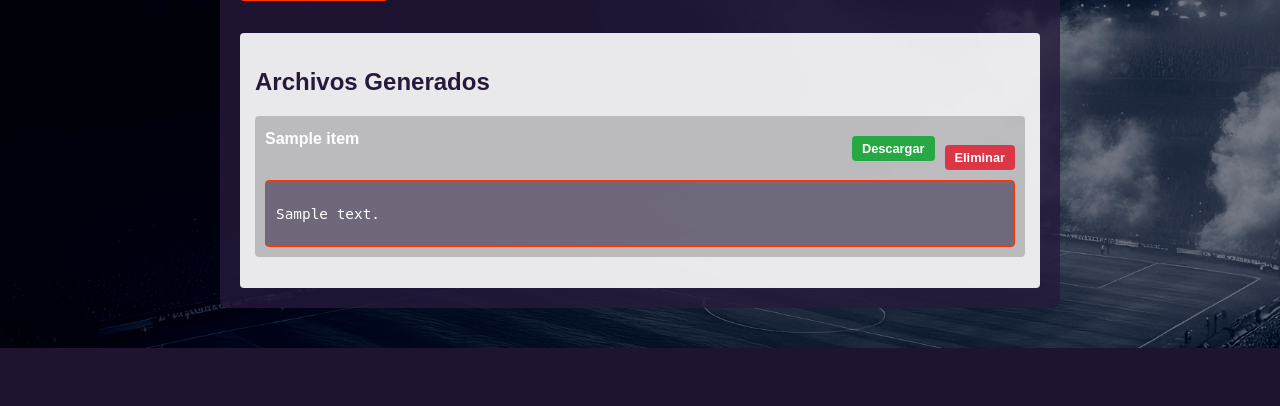
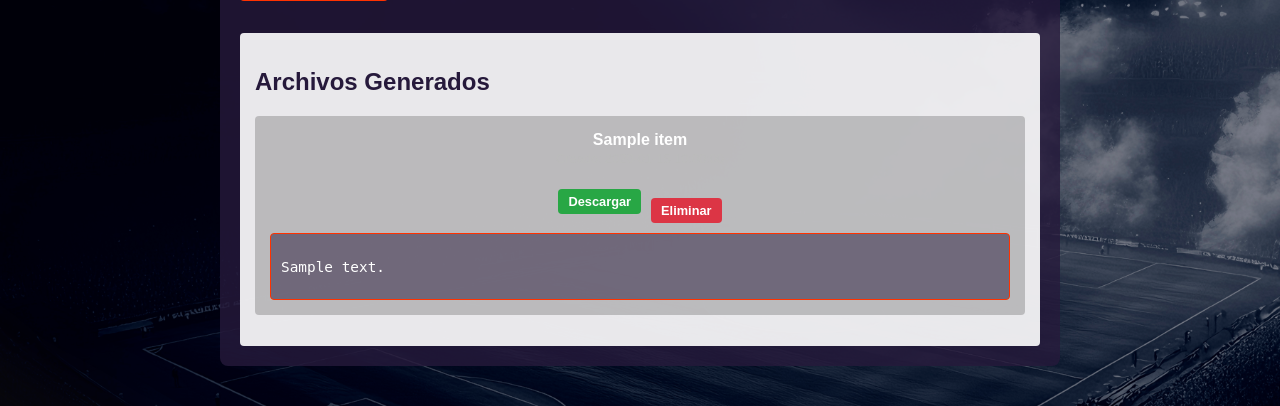
Before and after one commit to sebasfanatiz/wilson_ai_copies, a Flask app: template templates/index.html in a window 1280 px wide. Shown: the part 960-1366 px from the top of the page. Before the commit the page ends 1308 px from the top, so only its background shows below. Run offline with Flask 3, Linux system fonts and the light colour scheme; the template is opened without the code that fills it: most values are stand-ins (such as "Sample title", 1, 10 or a date in 2020).

Commit message:
Update index.html

```diff
--- a/templates/index.html
+++ b/templates/index.html
@@ -174,45 +174,46 @@
         <h2>Archivos Generados</h2>
         <ul style="padding-left: 0;">
           {% for item in archivos %}
-            <li style="display: flex; flex-direction: column; justify-content: space-between; align-items: stretch; background-color: rgba(0,0,0,0.2); padding: 10px; border-radius: 4px; margin-bottom: 8px;">
-              <div style="display: flex; justify-content: space-between; align-items: center; width: 100%;">
-                <div style="flex-grow: 1;">
-                  <strong style="color: #fff;">{{ item.nombre }}</strong><br>
+
+          <li style="background-color: rgba(0,0,0,0.2); padding: 15px; border-radius: 4px; margin-bottom: 8px; text-align: center;">
+            <div>
+              <strong style="color: #fff; word-break: break-all;">{{ item.nombre }}</strong><br>
               <span style="color: #bbb; font-size: 0.8em;">Creado: {{ item.fecha }}</span>
             </div>
-                <div style="display: flex; align-items: center;">
+
+            <div style="display: flex; justify-content: center; align-items: center; gap: 10px; margin-top: 12px;">
               {% if item.status == 'success' %}
                 <a href="{{ url_for('descargar', filename=item.nombre) }}"
-                       style="background-color: #28a745; color: white; padding: 5px 10px; font-size: 0.8rem; border-radius: 4px; text-decoration: none; margin-right: 10px;">
+                  style="background-color: #28a745; color: white; padding: 5px 10px; font-size: 0.8rem; border-radius: 4px; text-decoration: none;">
                   Descargar
                 </a>
               {% endif %}
               <form action="{{ url_for('eliminar', filename=item.nombre) }}" method="POST" style="margin: 0;">
                 <button type="submit"
                     onclick="return confirm('¿Estás seguro de que quieres eliminar este registro?')"
-                            style="background-color: #dc3545; padding: 5px 10px; font-size: 0.8rem;">
+                    style="background-color: #dc3545; padding: 5px 10px; font-size: 0.8rem; border: none; cursor: pointer;">
                   Eliminar
                 </button>
               </form>
             </div>
-              </div>
 
             {% if item.status == 'error' %}
-                <div style="color: #f8d7da; background-color: rgba(220, 53, 69, 0.2); border-left: 3px solid #dc3545; padding: 10px; font-weight: bold; font-size: 0.9em; margin-top: 10px; border-radius: 4px;">
+              <div style="color: #f8d7da; background-color: rgba(220, 53, 69, 0.2); border-left: 3px solid #dc3545; padding: 10px; font-weight: bold; font-size: 0.9em; margin-top: 10px; border-radius: 4px; text-align: left;">
                 Error: {{ item.error_msg }}
               </div>
             {% elif item.status == 'processing' %}
-                <div style="color: #ffeeba; background-color: rgba(255, 193, 7, 0.2); border-left: 3px solid #ffc107; padding: 10px; font-weight: bold; font-size: 0.9em; margin-top: 10px; border-radius: 4px;">
+              <div style="color: #ffeeba; background-color: rgba(255, 193, 7, 0.2); border-left: 3px solid #ffc107; padding: 10px; font-weight: bold; font-size: 0.9em; margin-top: 10px; border-radius: 4px; text-align: left;">
                 Estado: Procesando... por favor, recarga la página en unos momentos.
               </div>
             {% endif %}
 
             {% if item.summary %}
-                <div style="background-color: rgba(38,25,59,0.5); border-radius: 4px; padding: 10px; margin-top: 10px; border: 1px solid #FF3200;">
+              <div style="background-color: rgba(38,25,59,0.5); border-radius: 4px; padding: 10px; margin-top: 10px; border: 1px solid #FF3200; text-align: left;">
                 <pre>{{ item.summary }}</pre>
               </div>
             {% endif %}
           </li>
+
           {% endfor %}
         </ul>
       </div>
```
Lines whose indentation alone changed are shown as unchanged.
